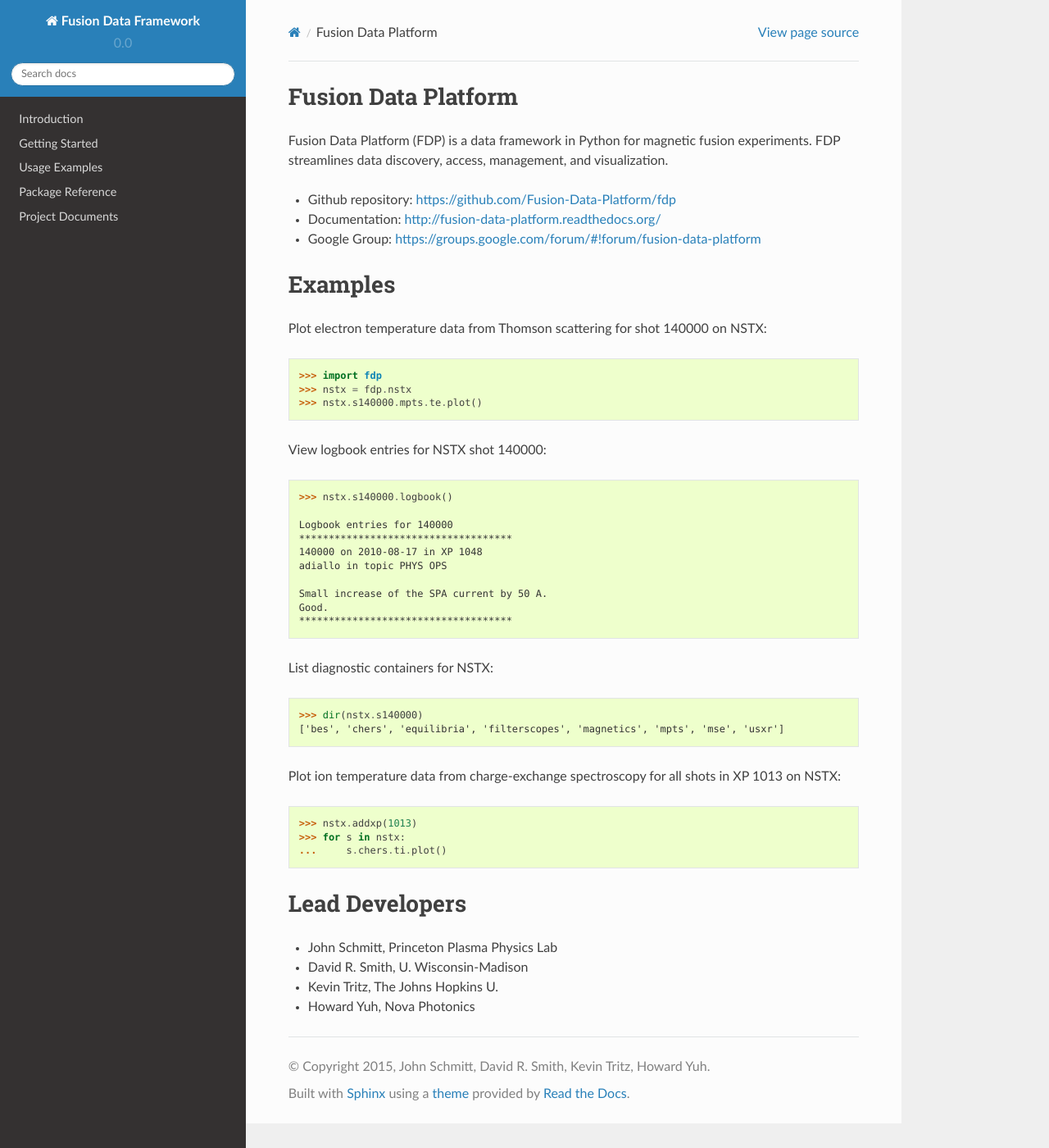
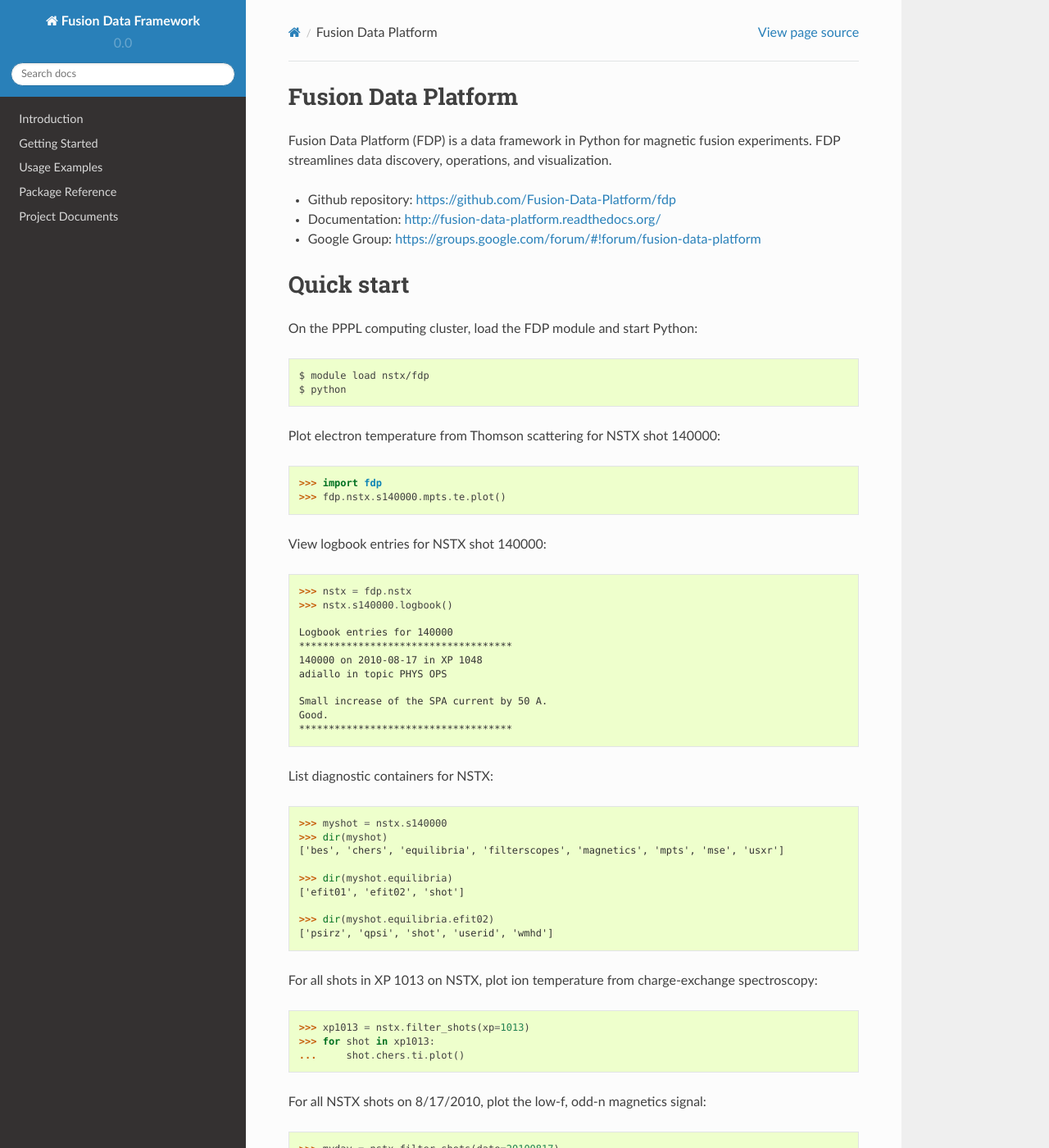
Before and after one commit to Fusion-Data-Platform/fdp, a Sphinx documentation site: the page built from docs/source/README.rst, in a window 1280 px wide and 1400 px high. Shown: the whole window at 82% size. Built offline with Sphinx 7.4.7 and the Read the Docs theme 2.0.0, drawn with Linux system fonts in a browser that asks for light colours; pages that are not in the unit, such as notebooks, are missing from menus; some of the changed text lies outside the part shown.

Commit message:
rebuilt docs

```diff
--- a/docs/source/README.rst
+++ b/docs/source/README.rst
@@ -3,24 +3,28 @@
 Fusion Data Platform
 ==============================
 
-
-Fusion Data Platform (FDP) is a data framework in Python for magnetic fusion experiments.  FDP streamlines data discovery, access, management, and visualization.
+Fusion Data Platform (FDP) is a data framework in Python for magnetic fusion experiments.  FDP streamlines data discovery, operations, and visualization.
 
 * Github repository: https://github.com/Fusion-Data-Platform/fdp
 * Documentation: http://fusion-data-platform.readthedocs.org/
 * Google Group: https://groups.google.com/forum/#!forum/fusion-data-platform
 
-Examples
-==========
+Quick start
+================
 
-Plot electron temperature data from Thomson scattering for shot 140000 on NSTX::
+On the PPPL computing cluster, load the FDP module and start Python::
+
+    $ module load nstx/fdp
+    $ python
+
+Plot electron temperature from Thomson scattering for NSTX shot 140000::
 
     >>> import fdp
-    >>> nstx = fdp.nstx
-    >>> nstx.s140000.mpts.te.plot()
+    >>> fdp.nstx.s140000.mpts.te.plot()
 
 View logbook entries for NSTX shot 140000::
 
+    >>> nstx = fdp.nstx
     >>> nstx.s140000.logbook()
 
     Logbook entries for 140000
@@ -34,14 +38,27 @@
 
 List diagnostic containers for NSTX::
 
-    >>> dir(nstx.s140000)
+    >>> myshot = nstx.s140000
+    >>> dir(myshot)
     ['bes', 'chers', 'equilibria', 'filterscopes', 'magnetics', 'mpts', 'mse', 'usxr']
 
-Plot ion temperature data from charge-exchange spectroscopy for all shots in XP 1013 on NSTX::
+    >>> dir(myshot.equilibria)
+    ['efit01', 'efit02', 'shot']
 
-    >>> nstx.addxp(1013)
-    >>> for s in nstx:
-    ...     s.chers.ti.plot()
+    >>> dir(myshot.equilibria.efit02)
+    ['psirz', 'qpsi', 'shot', 'userid', 'wmhd']
+
+For all shots in XP 1013 on NSTX, plot ion temperature from charge-exchange spectroscopy::
+
+    >>> xp1013 = nstx.filter_shots(xp=1013)
+    >>> for shot in xp1013:
+    ...     shot.chers.ti.plot()
+
+For all NSTX shots on 8/17/2010, plot the low-f, odd-n magnetics signal::
+
+    >>> myday = nstx.filter_shots(date=20100817)
+    >>> for shot in myday:
+    ...     shot.magnetics.filtered.lowf_oddn.plot()
 
 Lead Developers
 ==================
--- a/docs/source/html_preamble.rst
+++ b/docs/source/html_preamble.rst
@@ -1,7 +1,7 @@
 .. Restructured Text (RST) Syntax Primer: http://sphinx-doc.org/rest.html
 
 
-Fusion Data Platform (FDP) is a data framework for magnetic fusion experiments.  FDP streamlines data discovery, access, management, and visualization.
+Fusion Data Platform (FDP) is a data framework for magnetic fusion experiments.  FDP streamlines data discovery, operations, and visualization.
 
 * Github repository: https://github.com/Fusion-Data-Platform/fdp
 * Documentation: http://fusion-data-platform.readthedocs.org/
```
Also changed, not shown: README.rst (+29 -12 lines), 1 other file.
